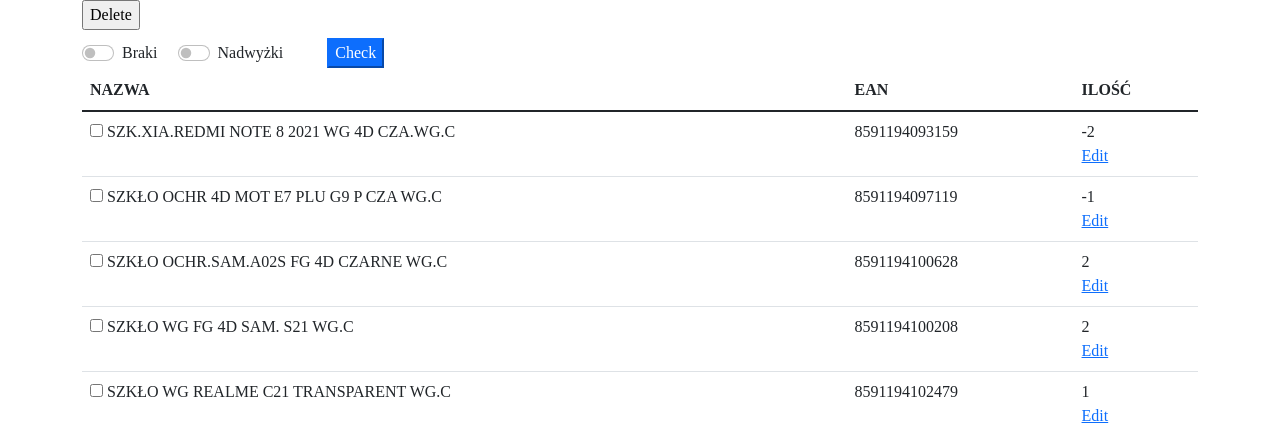
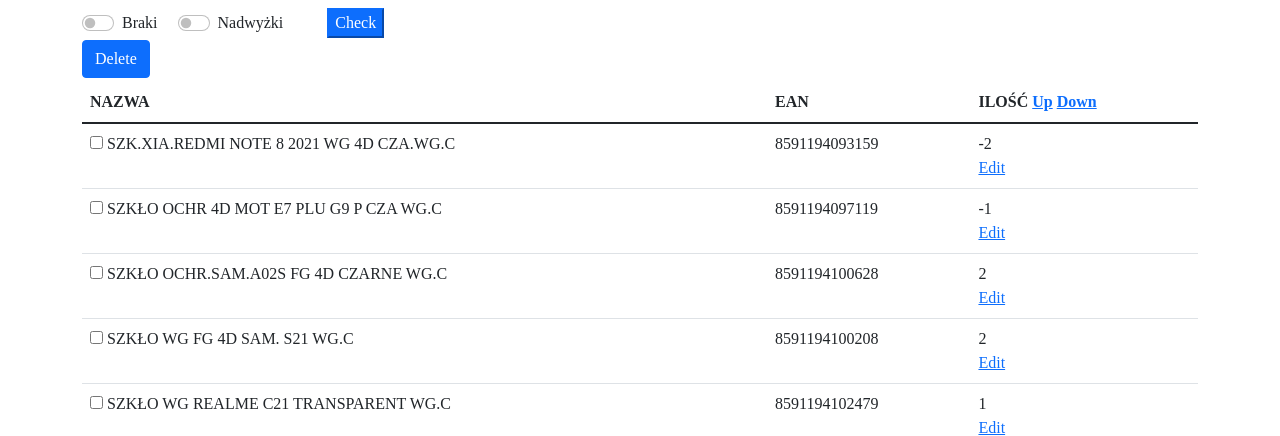
Before and after one commit to ProSwiety/Orange, a Django app: page /inw/table/ in a window 1280 px wide. Shown: the part 56-492 px from the top of the page. Run offline with Django 4.2, Linux system fonts and the light colour scheme; data comes from the database, SQL or seed files in the repository; both versions use the stored data as it was after the commit; some libraries are stand-ins or nearby versions.

Commit message:
sort up sort down

```diff
--- a/work_site/inw/templates/inw/table_form.html
+++ b/work_site/inw/templates/inw/table_form.html
@@ -5,7 +5,6 @@
 {% block content %}
     <form method="post">
         {% csrf_token %}
-        <input type="submit" value="Delete">
         <div class="mb-0">
             <div class="form-check form-check-inline form-switch">
                 <input class="form-check-input" id="radio-lack" type="checkbox" role="switch" name="check1" value="lack">
@@ -19,13 +18,20 @@
                 <input type="submit" value="Check" class="btn-primary btn-sml">
             </div>
         </div>
+        <div class="mb-1">
+            <input class="btn btn-primary" type="submit" value="Delete" >
+        </div>
 
         <table class="table table-hover">
             <thead class=>
                 <tr>
                     <th>NAZWA</th>
                     <th>EAN</th>
-                    <th>ILOŚĆ</th>
+                    <th>
+                        ILOŚĆ
+                        <a class="nav-item" href="{% url 'myapp:sortu' %}">Up</a>
+                        <a class="nav-item" href="{% url 'myapp:sortd' %}">Down</a>
+                    </th>
                 </tr>
             </thead>
             {% for value in values %}
--- a/work_site/inw/urls.py
+++ b/work_site/inw/urls.py
@@ -8,5 +8,7 @@ urlpatterns = [
     path('upload/',views.UploadData.as_view(), name='upload'),
     path('create/',views.CreateData.as_view(), name='create'),
     path('update/<int:pk>',views.UpdateView.as_view(), name='update'),
-    path('test/',views.TestList.as_view())
+    path('sort_up/',views.table_sort_up, name='sortu'),
+    path('sort_down/',views.table_sort_down, name='sortd'),
+    path('test/',views.TestList.as_view()),
 ]
--- a/work_site/inw/views.py
+++ b/work_site/inw/views.py
@@ -1,9 +1,9 @@
 from django.shortcuts import render,redirect
-from django.urls import reverse_lazy,reverse
+from django.urls import reverse_lazy
 import pandas as pd
 from .models import InwModel
-from .forms import UploadFileForm,EditForm,CreateDataForm
-from django.views.generic import View,UpdateView,CreateView,DeleteView,ListView
+from .forms import UploadFileForm,CreateDataForm
+from django.views.generic import View,UpdateView,CreateView,ListView
 from django.contrib import messages
 
 
@@ -50,6 +50,7 @@ class EditData(UpdateView):
     UpdateView.template_name_suffix = '_update_form'
     UpdateView.success_url = reverse_lazy('myapp:table')
 
+
 class TableData(View):
     def get(self,request):
         values = InwModel.objects.all()
@@ -74,6 +75,17 @@ class TableData(View):
             InwModel.objects.filter(id__in=id_list).delete()
             return redirect('/inw/table')
 
+def table_sort_up(request):
+    values = InwModel.objects.order_by('-Ilosc')
+    context = {'values': values}
+    return render(request, 'inw/table_form.html', context)
+
+def table_sort_down(request):
+    values = InwModel.objects.order_by('Ilosc')
+    context = {'values': values}
+    return render(request, 'inw/table_form.html', context)
+
+
 
 #form dont load well change crispy to model form
 class CreateData(CreateView):
```
Also changed, not shown: work_site/db.sqlite3.
